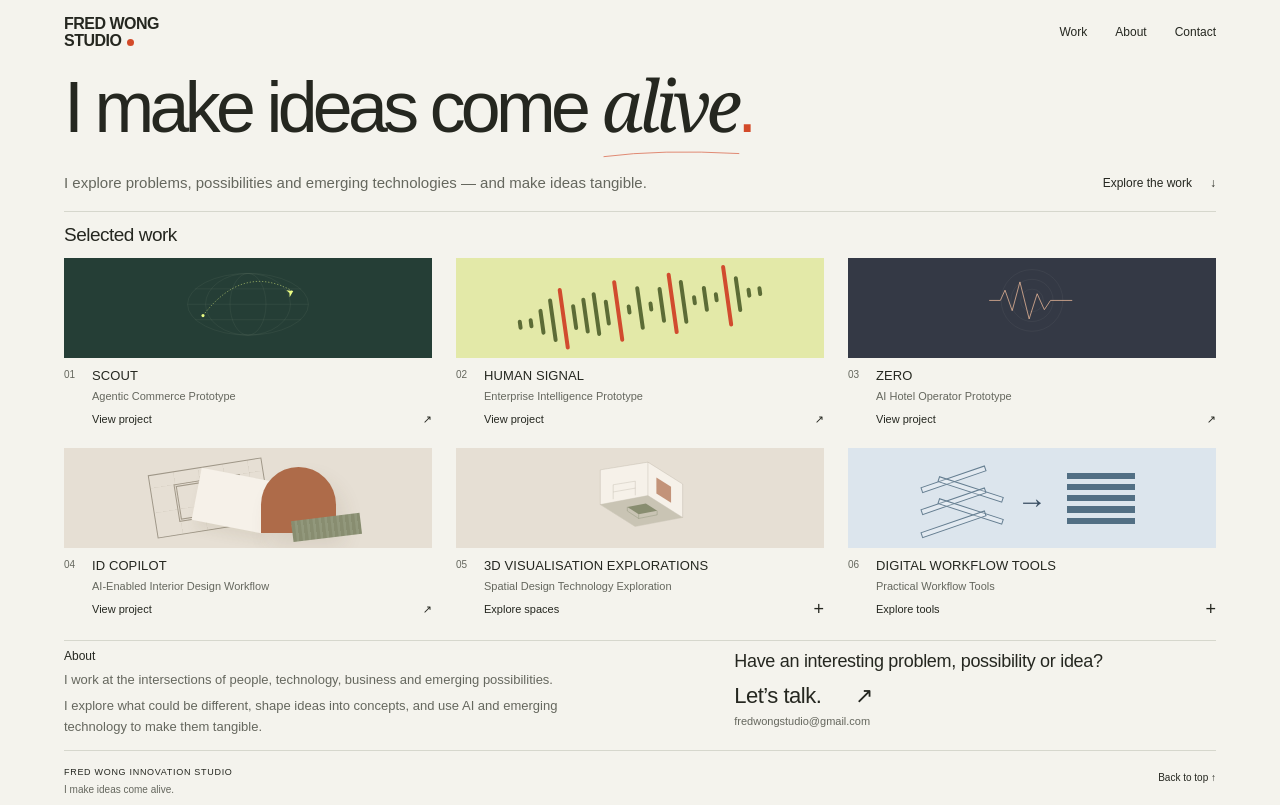
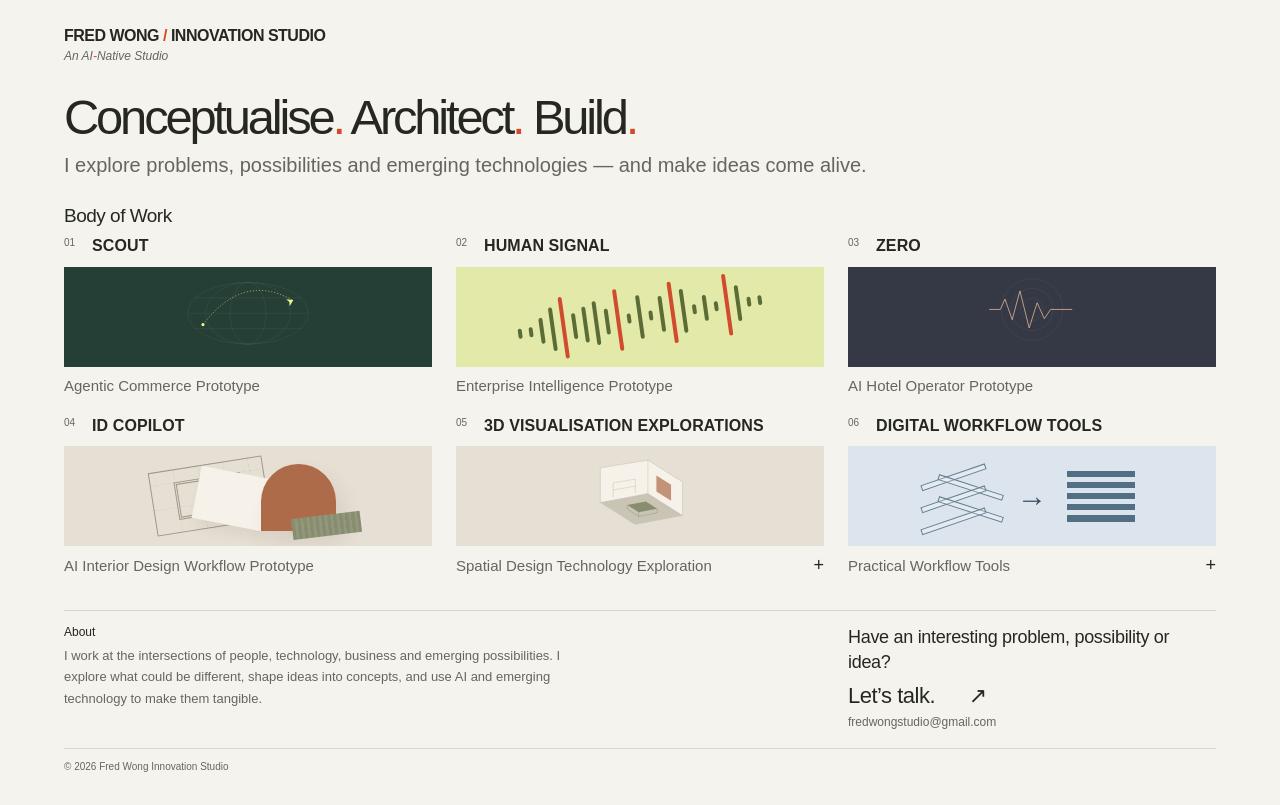
Before and after one commit to fredwongstudio/fredwongstudio.github.io, a plain HTML site: page index.html in a window 1280 px wide. Drawn offline with Linux system fonts and the light colour scheme.

Commit message:
Refine Fred Wong Innovation Studio homepage

```diff
--- a/index.html
+++ b/index.html
@@ -15,49 +15,55 @@
 <body>
   <a class="skip-link" href="#main">Skip to content</a>
   <header class="site-header wrap">
-    <a class="wordmark" href="#" aria-label="Fred Wong Studio home">FRED WONG<span>STUDIO<span class="brand-dot" aria-hidden="true"></span></span></a>
-    <nav aria-label="Main navigation"><a href="#experiments">Work</a><a href="#studio">About</a><a href="#contact">Contact</a></nav>
+    <a class="wordmark" href="#" aria-label="Fred Wong Innovation Studio home">FRED WONG <span class="orange" style="display:inline">/</span> INNOVATION STUDIO</a>
+    <p class="studio-positioning">An AI<span class="orange">-</span>Native Studio</p>
   </header>
   <main id="main">
     <section class="hero wrap" aria-labelledby="hero-title">
-      <h1 id="hero-title">I make ideas come <span class="alive">alive<svg viewBox="0 0 450 30" aria-hidden="true"><path d="M5 22 Q190 -2 442 12"/></svg></span><span class="orange">.</span></h1>
-      <div class="hero-bottom"><p>I explore problems, possibilities and emerging technologies — and make ideas tangible.</p><a class="text-link" href="#experiments">Explore the work <span aria-hidden="true">↓</span></a></div>
+      <h1 id="hero-title">Conceptualise<span class="orange">.</span> Architect<span class="orange">.</span> Build<span class="orange">.</span></h1>
+      <div class="hero-bottom"><p>I explore problems, possibilities and emerging technologies — and make ideas come alive.</p></div>
     </section>
     <section class="experiments wrap" id="experiments" aria-labelledby="experiments-title">
-      <div class="section-heading"><h2 id="experiments-title">Selected work</h2></div>
+      <div class="section-heading"><h2 id="experiments-title">Body of Work</h2></div>
       <div class="project-grid">
         <article class="project" id="scout">
+          <div class="project-heading"><span class="project-number">01</span><h3><a class="project-link" href="https://fredwongstudio.com/scout/">SCOUT</a></h3></div>
           <div class="art scout-art" aria-hidden="true"><svg viewBox="0 0 600 350"><g fill="none" stroke="currentColor" opacity=".24"><ellipse cx="300" cy="180" rx="235" ry="120"/><ellipse cx="300" cy="180" rx="165" ry="120"/><ellipse cx="300" cy="180" rx="70" ry="120"/><path d="M65 180h470M93 120h414M93 240h414"/></g><path d="M125 224 Q280 20 474 129" fill="none" stroke="#eafc84" stroke-width="2" stroke-dasharray="5 7"/><circle cx="125" cy="224" r="6" fill="#eafc84"/><path d="m476 128-27-3 12 11 1 17z" fill="#eafc84"/></svg></div>
-          <div class="project-heading"><span class="project-number">01</span><h3><a class="project-link" href="https://fredwongstudio.com/scout/">SCOUT</a></h3><span>Agentic Commerce Prototype</span></div><!-- Project context: An exploration of what flight discovery and booking could become when the interface is a conversation and AI agents can increasingly act on our behalf. -->
-          <span class="view-project" aria-hidden="true">View project <span>↗</span></span>
+          <!-- Project context: An exploration of what flight discovery and booking could become when the interface is a conversation and AI agents can increasingly act on our behalf. -->
+          <p class="project-descriptor">Agentic Commerce Prototype</p>
         </article>
         <article class="project" id="human-signal">
+          <div class="project-heading"><span class="project-number">02</span><h3><a class="project-link" href="https://fredwongstudio.com/humansignal/">HUMAN SIGNAL</a></h3></div>
           <div class="art signal-art" aria-hidden="true"><div class="signal-field"><i></i><i></i><i></i><i></i><i></i><i></i><i></i><i></i><i></i><i></i><i></i><i></i><i></i><i></i><i></i><i></i><i></i><i></i><i></i><i></i><i></i><i></i><i></i></div></div>
-          <div class="project-heading"><span class="project-number">02</span><h3><a class="project-link" href="https://fredwongstudio.com/humansignal/">HUMAN SIGNAL</a></h3><span>Enterprise Intelligence Prototype</span></div><!-- Project context: An exploration of how organisations could capture what people know is actually happening — not only what their systems record — and turn those human signals into useful intelligence. -->
-          <span class="view-project" aria-hidden="true">View project <span>↗</span></span>
+          <!-- Project context: An exploration of how organisations could capture what people know is actually happening — not only what their systems record — and turn those human signals into useful intelligence. -->
+          <p class="project-descriptor">Enterprise Intelligence Prototype</p>
         </article>
         <article class="project" id="zero">
+          <div class="project-heading"><span class="project-number">03</span><h3><a class="project-link" href="https://fredwongstudio.com/zero/">ZERO</a></h3></div>
           <div class="art scout-art" aria-hidden="true"><svg viewBox="0 0 600 350"><g fill="none" stroke="currentColor" opacity=".22"><circle cx="300" cy="165" r="120"/><circle cx="300" cy="165" r="82"/><circle cx="300" cy="165" r="44"/></g><path d="M135 165h42l18-40 28 80 30-112 36 144 31-98 28 62 24-36h83" fill="none" stroke="#eafc84" stroke-width="3" stroke-linecap="round" stroke-linejoin="round"/></svg></div>
-          <div class="project-heading"><span class="project-number">03</span><h3><a class="project-link" href="https://fredwongstudio.com/zero/">ZERO</a></h3><span>AI Hotel Operator Prototype</span></div><!-- Project context: A working voice AI prototype exploring what hotel guest service could become when guests can simply call, speak naturally, and an AI operator can understand, respond and coordinate service requests. -->
-          <span class="view-project" aria-hidden="true">View project <span>↗</span></span>
+          <!-- Project context: A working voice AI prototype exploring what hotel guest service could become when guests can simply call, speak naturally, and an AI operator can understand, respond and coordinate service requests. -->
+          <p class="project-descriptor">AI Hotel Operator Prototype</p>
         </article>
         <article class="project" id="ai-id-copilot">
+          <div class="project-heading"><span class="project-number">04</span><h3><a class="project-link" href="https://fredwongstudio.com/ID-Copilot/">ID COPILOT</a></h3></div>
           <div class="art design-art" aria-hidden="true"><div class="design-composition"><div class="plan"><span></span></div><div class="swatch"></div><div class="arch"></div><div class="material"></div></div></div>
-          <div class="project-heading"><span class="project-number">04</span><h3><a class="project-link" href="https://fredwongstudio.com/ID-Copilot/">ID COPILOT</a></h3><span>AI-Enabled Interior Design Workflow</span></div><!-- Project context: An exploration of how AI could reduce the administrative work surrounding interior design while preserving the part designers actually value: designing. -->
-          <span class="view-project" aria-hidden="true">View project <span>↗</span></span>
+          <!-- Project context: An exploration of how AI could reduce the administrative work surrounding interior design while preserving the part designers actually value: designing. -->
+          <p class="project-descriptor">AI Interior Design Workflow Prototype</p>
         </article>
         <article class="project" id="visualisation-explorations">
+          <div class="project-heading"><span class="project-number">05</span><h3>3D VISUALISATION EXPLORATIONS</h3></div>
           <div class="art design-art spatial-art" aria-hidden="true"><svg viewBox="0 0 600 350" fill="none"><path d="M145 220V85L330 55L465 140V270L280 305Z" fill="#f6f1e9" stroke="#9f9788"/><path d="M145 220L330 185L465 270M330 55V185" stroke="#9f9788"/><path d="M145 220L280 305L465 270L330 185Z" fill="#c9c4b4"/><path d="M363 115L420 151V213L363 177Z" fill="#ae6b49" opacity=".7"/><path d="M195 199V143L281 129V184M195 171L281 156" stroke="#9f9788"/><path d="M250 229L322 216L366 244L294 258Z" fill="#888d70"/><path d="M250 229V245L294 274L366 260V244M294 258V274" stroke="#667052"/></svg></div>
-          <div class="project-heading"><span class="project-number">05</span><h3>3D VISUALISATION EXPLORATIONS</h3><span>Spatial Design Technology Exploration</span></div><!-- Project context: I explored new 3D visualisation tools by creating highly photorealistic interior environments. Working hands-on with the design process revealed the friction surrounding the creative work — from measurements and take-offs to documentation, quotations and proposal preparation — which later informed several of my workflow experiments. -->
-          <details class="project-options" name="project-choices"><summary>Explore spaces<span aria-hidden="true">+</span></summary><ul class="tool-links" aria-label="3D visualisation explorations">
+          <!-- Project context: I explored new 3D visualisation tools by creating highly photorealistic interior environments. Working hands-on with the design process revealed the friction surrounding the creative work — from measurements and take-offs to documentation, quotations and proposal preparation — which later informed several of my workflow experiments. -->
+          <details class="project-options" name="project-choices"><summary>Spatial Design Technology Exploration<span aria-hidden="true">+</span></summary><ul class="tool-links" aria-label="3D visualisation explorations">
             <li><a href="https://fredwongstudio.com/3dspatial2rm/">2-Room Flexi <span aria-hidden="true">↗</span></a></li>
             <li><a href="https://fredwongstudio.com/3dspatial4rm/">4-Room BTO <span aria-hidden="true">↗</span></a></li>
           </ul></details>
         </article>
         <article class="project" id="digital-workflow-tools">
+          <div class="project-heading"><span class="project-number">06</span><h3>DIGITAL WORKFLOW TOOLS</h3></div>
           <div class="art workflow-art" aria-hidden="true"><div class="workflow-composition"><div class="loose-lines"><i></i><i></i><i></i><i></i><i></i></div><span class="flow-arrow">→</span><div class="ordered-lines"><i></i><i></i><i></i><i></i><i></i></div></div></div>
-          <div class="project-heading"><span class="project-number">06</span><h3>DIGITAL WORKFLOW TOOLS</h3><span>Practical Workflow Tools</span></div><!-- Project context: A collection of practical tools exploring how repetitive, fragmented and manual work can be made dramatically simpler. -->
-          <details class="project-options" name="project-choices"><summary>Explore tools<span aria-hidden="true">+</span></summary><ul class="tool-links" aria-label="Digital workflow prototypes">
+          <!-- Project context: A collection of practical tools exploring how repetitive, fragmented and manual work can be made dramatically simpler. -->
+          <details class="project-options" name="project-choices"><summary>Practical Workflow Tools<span aria-hidden="true">+</span></summary><ul class="tool-links" aria-label="Digital workflow prototypes">
             <li><a href="https://fredwongstudio.com/floorplancalculator/">Floor Plan Take-off <span aria-hidden="true">↗</span></a></li>
             <li><a href="https://fredwongstudio.com/areacalculator/">Area Calculator <span aria-hidden="true">↗</span></a></li>
             <li><a href="https://fredwongstudio.com/quotebuilder/">Quote Builder <span aria-hidden="true">↗</span></a></li>
@@ -68,8 +74,7 @@
     <div class="closing wrap">
       <section class="studio" id="studio" aria-labelledby="studio-title">
         <h2 id="studio-title">About</h2>
-        <p>I work at the intersections of people, technology, business and emerging possibilities.</p>
-        <p>I explore what could be different, shape ideas into concepts, and use AI and emerging technology to make them tangible.</p>
+        <p>I work at the intersections of people, technology, business and emerging possibilities. I explore what could be different, shape ideas into concepts, and use AI and emerging technology to make them tangible.</p>
       </section>
       <section class="contact" id="contact" aria-labelledby="contact-title">
         <h2 id="contact-title">Have an interesting problem, possibility or idea?</h2>
@@ -77,7 +82,7 @@
       </section>
     </div>
   </main>
-  <footer class="wrap"><div><a class="footer-brand" href="#">FRED WONG INNOVATION STUDIO</a><p>I make ideas come alive.</p></div><a class="text-link" href="#">Back to top ↑</a></footer>
+  <footer class="wrap">© 2026 Fred Wong Innovation Studio</footer>
   <script>
     // Keep disclosure groups exclusive, including browsers without details[name] support.
     document.querySelectorAll('.project-options').forEach(group => {
--- a/styles.css
+++ b/styles.css
@@ -16,9 +16,6 @@ nav a { display:flex; align-items:center; min-height:44px; }
 nav a:hover, .text-link:hover { color:var(--orange); }
 .hero { padding-block:42px 48px; }
 h1 { font-size:clamp(42px,5.6vw,78px); font-weight:400; letter-spacing:-.065em; line-height:1.12; margin:0 0 23px; }
-.alive { position:relative; font-family:Georgia,serif; font-style:italic; }
-.alive svg { position:absolute; bottom:-8px; left:0; width:103%; height:13px; overflow:visible; }
-.alive path { stroke:var(--orange); stroke-width:2; fill:none; }
 .orange { color:var(--orange); }
 .hero-bottom { display:flex; align-items:center; justify-content:space-between; gap:32px; }
 .hero-bottom p { font-size:15px; line-height:1.6; max-width:570px; margin:0; color:var(--muted); }
@@ -289,3 +286,147 @@ footer .text-link { font-size:10px; }
 @media(max-width:600px) {
   #visualisation-explorations .tool-links { grid-template-columns:1fr; }
 }
+
+/* One-line wordmark and viewport-conscious spacing; text sizes stay intact. */
+.wordmark { white-space:nowrap; }
+.wordmark>.brand-dot { display:inline-block; }
+@media(min-width:1101px) {
+  .site-header { padding-block:2px; }
+  .hero-bottom .text-link { min-height:24px; }
+  .hero { padding-bottom:4px; }
+  h1 { margin-bottom:10px; }
+  .section-heading { padding-top:8px; margin-bottom:8px; }
+  .project-grid { row-gap:10px; }
+  .closing { margin-top:10px; padding-block:4px; }
+  .studio p { margin-block:2px; }
+  footer { padding-block:2px; }
+  footer .text-link { min-height:32px; }
+}
+@media(max-width:600px) {
+  .site-header { flex-direction:column; align-items:flex-start; gap:3px; padding-block:12px 0; }
+  nav { width:100%; justify-content:space-between; }
+  .wordmark { font-size:13px; }
+}
+
+/* Final editorial polish. */
+.view-project { justify-content:flex-end; }
+footer { font-size:10px; color:var(--muted); line-height:1.5; padding-block:8px; }
+@media(min-width:1101px) {
+  h1 { font-size:clamp(42px,4.8vw,68px); }
+}
+
+/* Card hierarchy: identity, existing visual, then quiet context. */
+.project-heading {
+  margin:0 0 8px;
+  min-height:36px;
+  grid-template-columns:23px minmax(0,1fr);
+  align-content:start;
+  gap:0 5px;
+}
+.project-number { grid-row:auto; }
+.project-heading>span:last-child { grid-column:auto; }
+.project-descriptor {
+  margin:0;
+  min-height:38px;
+  display:flex;
+  align-items:center;
+  font-size:11px;
+  line-height:1.5;
+  color:var(--muted);
+}
+.project-options { margin-left:0; }
+.project-options summary {
+  min-height:38px;
+  gap:12px;
+  color:var(--muted);
+  line-height:1.5;
+}
+.project-options summary>span { flex-shrink:0; color:var(--ink); }
+
+/* Readable project context, with titles retaining the strongest emphasis. */
+.project h3 { font-size:16px; font-weight:600; }
+.project-descriptor, .project-options summary {
+  font-size:15px;
+  line-height:1.4;
+}
+
+/* Quiet positioning beneath the wordmark; red remains punctuation-only. */
+.site-header { flex-direction:column; align-items:flex-start; gap:4px; }
+.studio-positioning {
+  margin:0;
+  font-size:12px;
+  line-height:1.4;
+  font-style:italic;
+  color:var(--muted);
+}
+
+/* Subtle contact legibility adjustment. */
+.contact-link small { font-size:12px; }
+
+/* Bring title rows closer to the artwork without changing type or visuals. */
+.project-heading { min-height:0; margin-bottom:10px; }
+@media(max-width:600px) {
+  .project-heading { min-height:0; }
+}
+
+/* Viewport composition: breathing room above, a normal-flow footer below. */
+body {
+  min-height:100vh;
+  min-height:100svh;
+  display:flex;
+  flex-direction:column;
+}
+body>main { flex:1 0 auto; }
+body>footer { flex-shrink:0; padding-bottom:24px; }
+@media(min-width:1101px) {
+  .site-header { padding-top:28px; padding-bottom:12px; }
+  h1 { font-size:clamp(42px,4.2vw,60px); }
+  .hero { padding-bottom:20px; }
+}
+
+/* Editorial rhythm: tight within each idea, generous between ideas. */
+.section-heading { border-top:0; padding-top:0; }
+@media(min-width:1101px) {
+  :root { --section-space:clamp(20px,3.1vh,32px); }
+  .site-header { padding-bottom:24px; }
+  h1 { font-size:clamp(42px,3.82vw,54.6px); }
+  body>main { display:flex; flex-direction:column; justify-content:space-between; gap:var(--section-space); }
+  .hero { padding:0; }
+  .closing {
+    display:grid;
+    grid-template-columns:repeat(3,minmax(0,1fr));
+    column-gap:24px;
+    margin-top:0;
+    padding-block:14px 0;
+  }
+  .studio { grid-column:1 / 3; }
+  .contact { grid-column:3; }
+  body>footer { margin-top:var(--section-space); padding-top:10px; }
+}
+
+/* Bounded desktop composition: surplus height cannot inflate section gaps. */
+@media(min-width:1101px) {
+  :root {
+    --page-top:clamp(24px,calc(28px + (100svh - 768px) * .06 - clamp(0px,calc((900px - 100svh) / 33),4px)),56px);
+    --identity-gap:clamp(24px,calc(24px + (100svh - 768px) * .04),44px);
+    --work-gap:clamp(20px,calc(24px + (100svh - 768px) * .16 - clamp(0px,calc((900px - 100svh) / 33),4px)),96px);
+    --about-gap:clamp(20px,calc(24px + (100svh - 768px) * .14 - clamp(0px,calc((900px - 100svh) / 33),4px)),88px);
+    --footer-gap:clamp(16px,calc(20px + (100svh - 768px) * .07 - clamp(0px,calc((900px - 100svh) / 33),4px)),52px);
+  }
+  .site-header { padding-top:var(--page-top); padding-bottom:var(--identity-gap); }
+  body>main { flex:0 0 auto; justify-content:flex-start; gap:0; }
+  .experiments { margin-top:var(--work-gap); }
+  .closing { margin-top:var(--about-gap); }
+  body>footer { margin-top:var(--footer-gap); }
+}
+
+/* Supporting statement as an editorial subhead. */
+.hero-bottom p {
+  font-size:clamp(17px,1.46vw,22px);
+  line-height:1.4;
+  max-width:none;
+}
+@media(min-width:1101px) {
+  .hero-bottom p { font-size:clamp(20px,1.46vw,22px); }
+  .hero h1 { margin-bottom:6px; }
+}
```
